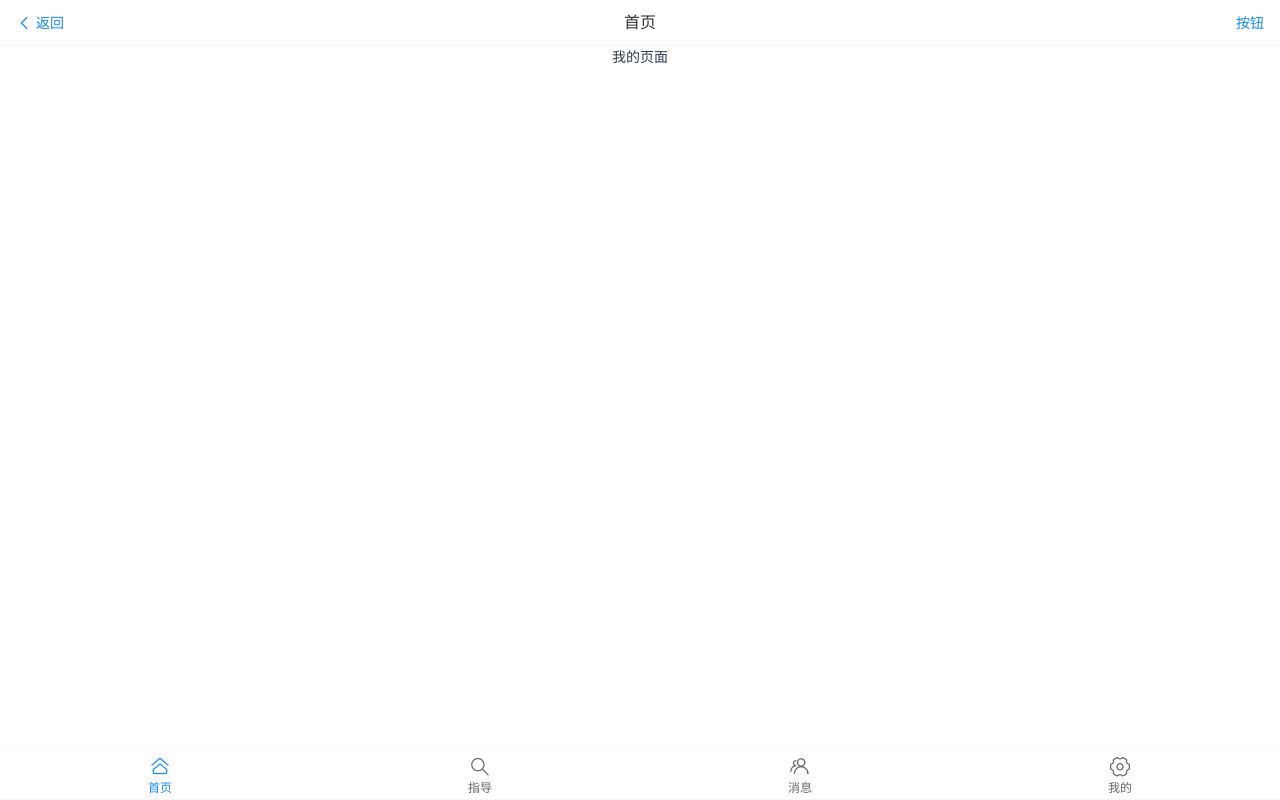
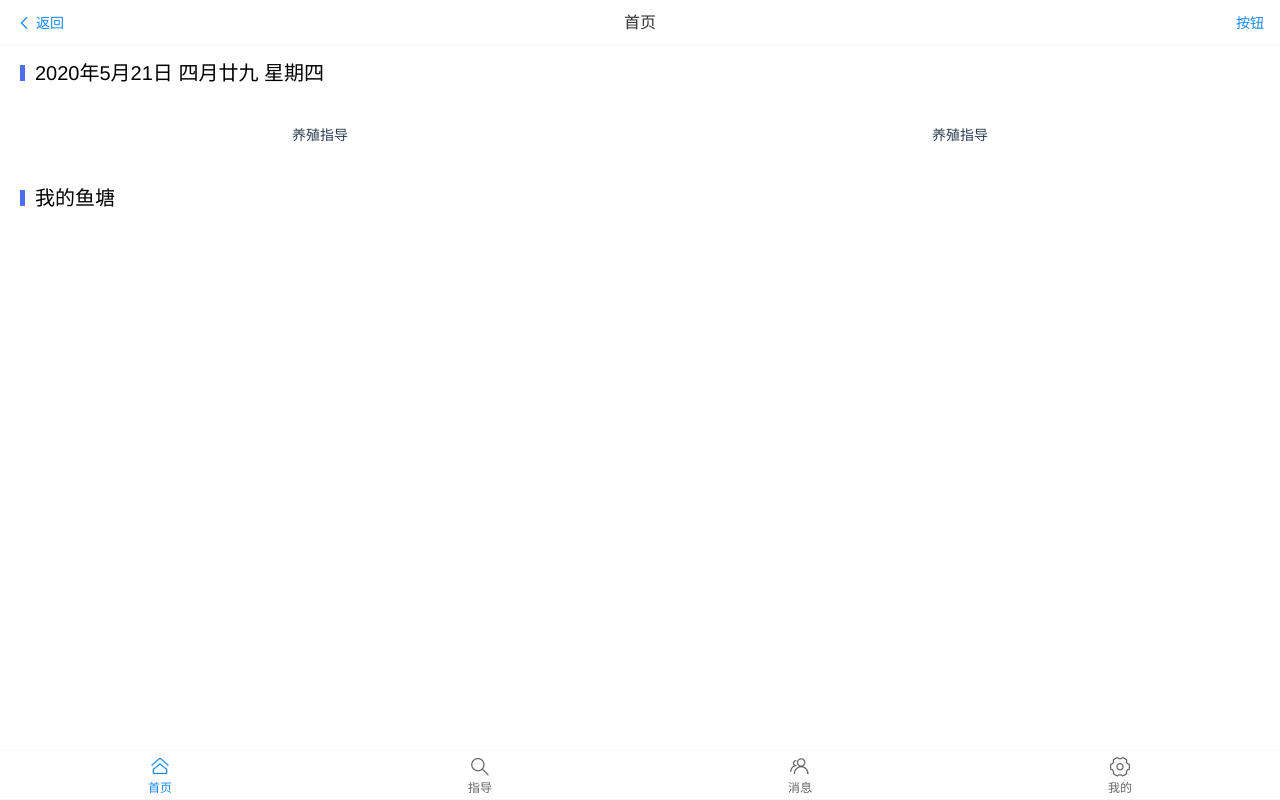
Before and after one commit to Hackerofshi/vue_pratice, a Vue app: page /FishHomePage in a window 1280 px wide. Built offline with nearby package versions, Linux system fonts and the light colour scheme.

Commit message:
伪元素联系

```diff
--- a/src/views/fish/home/FishPond.vue
+++ b/src/views/fish/home/FishPond.vue
@@ -1,14 +1,78 @@
 <template>
   <div class="container">
-    <span>我的页面</span>
+    <div class="tag">
+      <span class="s">2020年5月21日 四月廿九 星期四</span>
+    </div>
+    <div class="tip">
+      <div class="left">养殖指导</div>
+      <div class="right">养殖指导</div>
+    </div>
+    <div class="tag">
+      <span class="s">我的鱼塘</span>
+    </div>
   </div>
 </template>
 <script>
-export default {};
+export default {
+  data(){
+    return {
+
+    }
+  },
+  methods:{
+
+  }
+};
 </script>
 <style lang="less" scoped>
 .container {
   display: flex;
   flex-direction: column;
+  overflow: hidden;
+  .tag {
+    width: 100vw;
+    height: 53px;
+    display: flex;
+    flex-direction: row;
+    clear: both;
+    overflow: hidden;
+    align-items: center;
+    .s {
+      padding: 0;
+      margin: 0;
+      text-align: center;
+      font-size: 20px;
+      line-height: 20px;
+      color: black;
+    }
+    &::before {
+      content: "";
+      width: 5px;
+      height: 16px;
+      background-color: #4d70ea;
+      display: block;
+      margin-right: 10px;
+      margin-left: 20px;
+    }
+  }
+  .tip {
+    display: flex;
+    flex-direction: row;
+    width: 100%;
+    .left {
+      flex: 1;
+      height: 72px;
+      display: flex;
+      align-items: center;
+      justify-content: center;
+    }
+    .right {
+      flex: 1;
+      height: 72px;
+      display: flex;
+      align-items: center;
+      justify-content: center;
+    }
+  }
 }
 </style>
```
